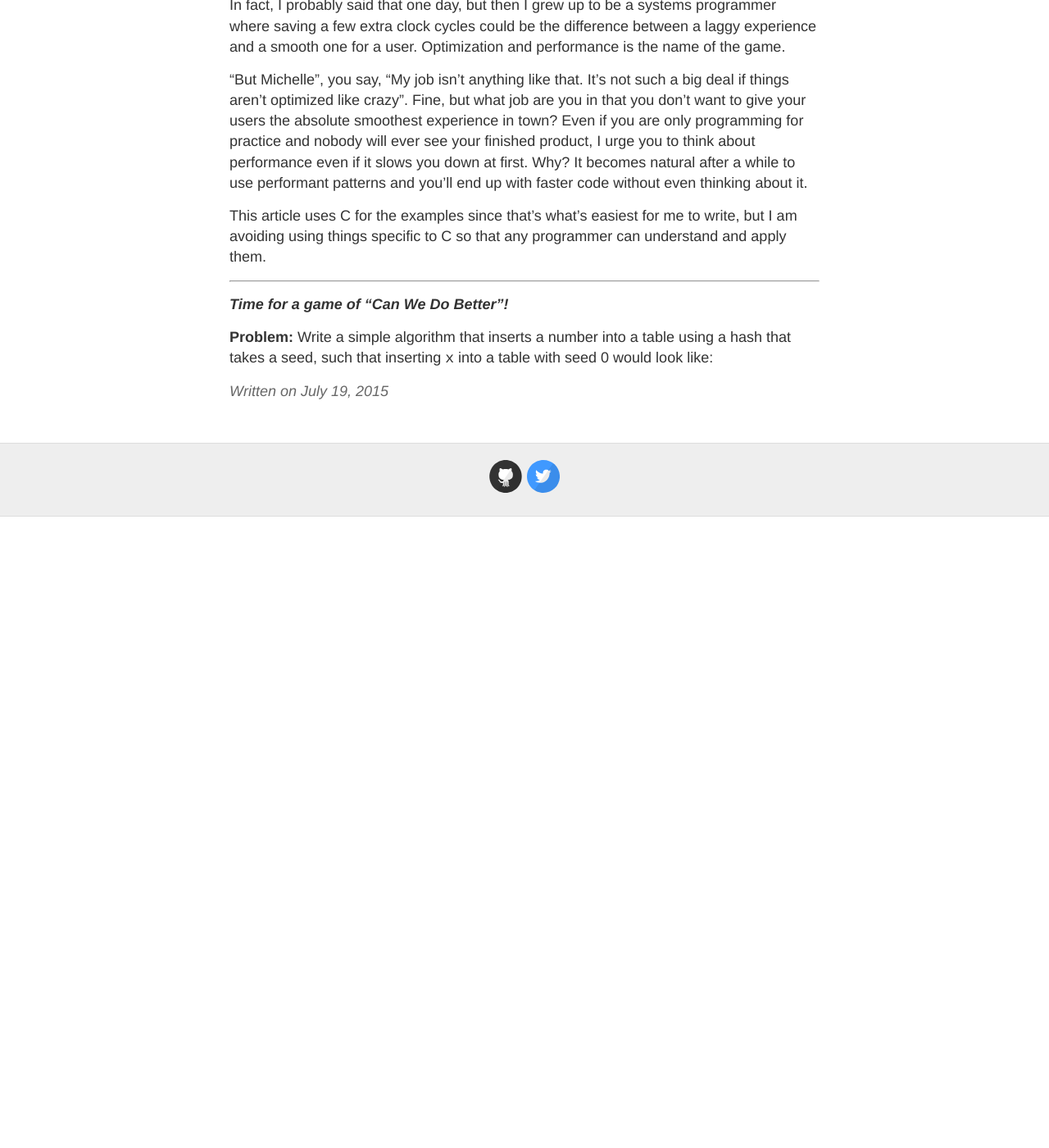
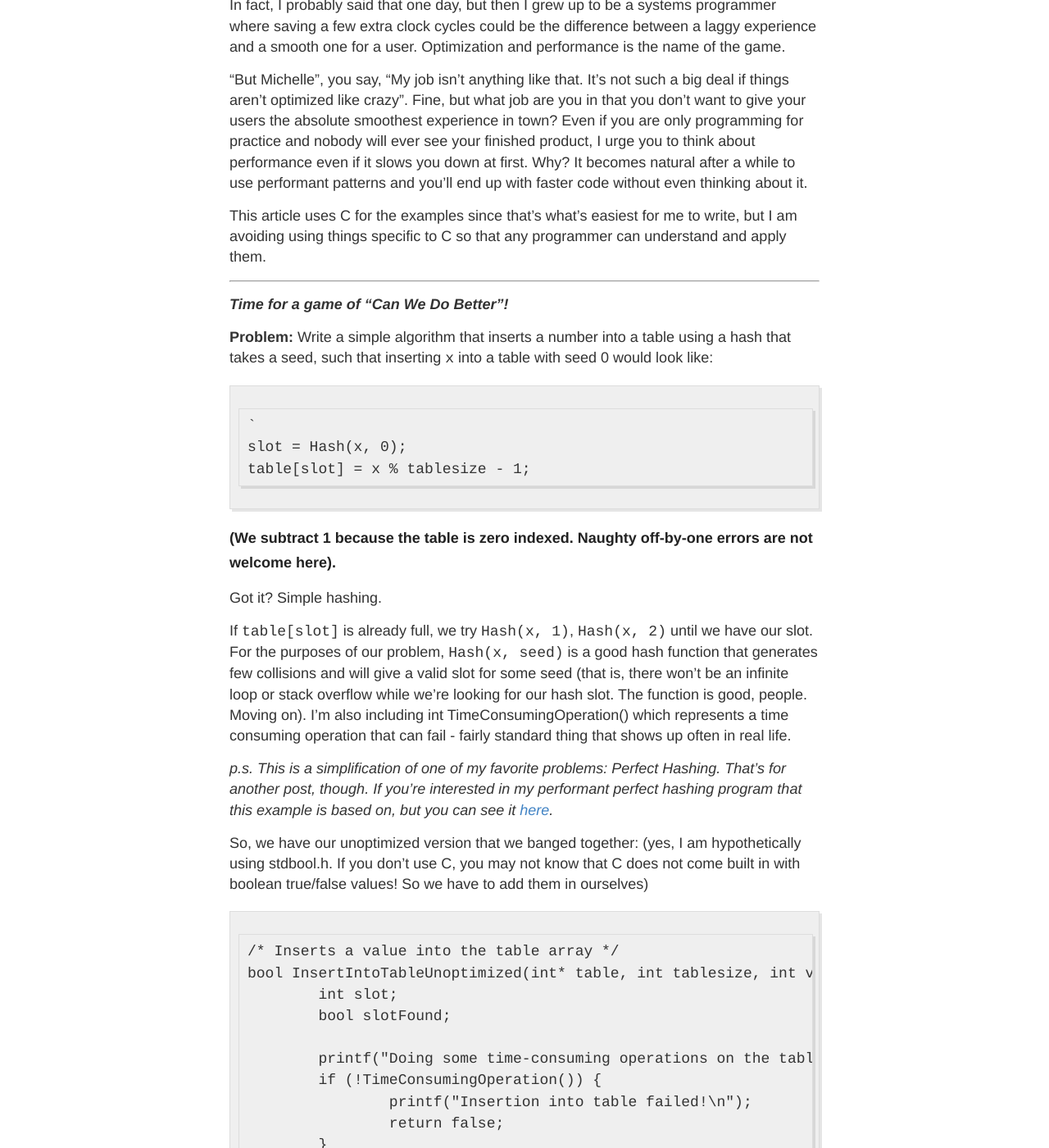
Before and after one commit to mrb113/mrb113.github.io, a Jekyll site: the page built from _posts/2015-7-19-But-Can-We-Do-Better.md, in a window 1280 px wide and 1400 px high, scrolled down 490 px. Shown: the whole window at 82% size. Built offline with Jekyll 4.4.1, drawn with Linux system fonts in a browser that asks for light colours; Markdown is read by kramdown in place of the engine named in the settings; before the commit the page ends 1120 px from its top, so only the background shows below that; some of the changed text lies outside the part shown.

````diff
--- a/_posts/2015-7-19-But-Can-We-Do-Better.md
+++ b/_posts/2015-7-19-But-Can-We-Do-Better.md
@@ -19,3 +19,60 @@
 *__Time for a game of "Can We Do Better"!__*
 
 **Problem:** Write a simple algorithm that inserts a number into a table using a hash that takes a seed, such that inserting `x` into a table with seed 0 would look like:
+```
+`
+slot = Hash(x, 0);
+table[slot] = x % tablesize - 1;
+```
+######(We subtract 1 because the table is zero indexed. Naughty off-by-one errors are not welcome here).
+
+Got it? Simple hashing.
+
+If `table[slot]` is already full, we try `Hash(x, 1)`, `Hash(x, 2)` until we have our slot. For the purposes of our problem, `Hash(x, seed)` is a good hash function that generates few collisions and will give a valid slot for some seed (that is, there won't be an infinite loop or stack overflow while we're looking for our hash slot. The function is good, people. Moving on). I'm also including int TimeConsumingOperation() which represents a time consuming operation that can fail - fairly standard thing that shows up often in real life.
+
+*p.s. This is a simplification of one of my favorite problems: Perfect Hashing. That's for another post, though. If you're interested in my performant perfect hashing program that this example is based on, but you can see it [here](https://github.com/mrb113/PerfectHash).*
+
+So, we have our unoptimized version that we banged together: (yes, I am hypothetically using stdbool.h. If you don't use C, you may not know that C does not come built in with boolean true/false values! So we have to add them in ourselves)
+
+```
+/* Inserts a value into the table array */
+bool InsertIntoTableUnoptimized(int* table, int tablesize, int value) {
+	int slot;
+	bool slotFound;
+
+	printf("Doing some time-consuming operations on the table");
+	if (!TimeConsumingOperation()) {
+		printf("Insertion into table failed!\n");
+		return false;
+	}
+	if(TableIsFull) {
+		printf("Insertion into table failed!\n");
+		return false;
+	}
+
+	printf("Inserting %d into the table.\n", value);
+	// Insert into the table using the hash
+	// Remember to declare any variables you need outside of the while loop!
+	// "Nice loop you have there... shame if we had to alloacate an int or two
+	// every time we went through it... "
+
+	int seed = 0;
+	slotFound = false;
+	while (!slotFound) {
+		slot = Hash(value, seed) % tablesize  - 1;
+		if (table[slot] == 0) {
+			// Slot is occupied - try again.
+			seed++;
+			break;
+		} else {
+			// Slot is available - insert
+			table[slot] = value;
+			slotFound = true;
+			return true;
+		}
+	}
+}
+```
+It answers our question and incorporates some good programming practices. You may have noticed some iffy things unfolding, but hey, it works!
+
+**...but can we do better?**
````
